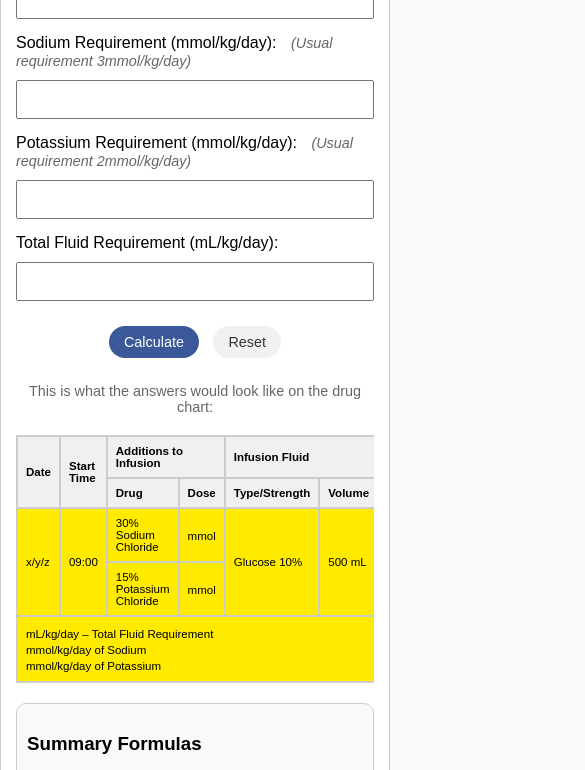
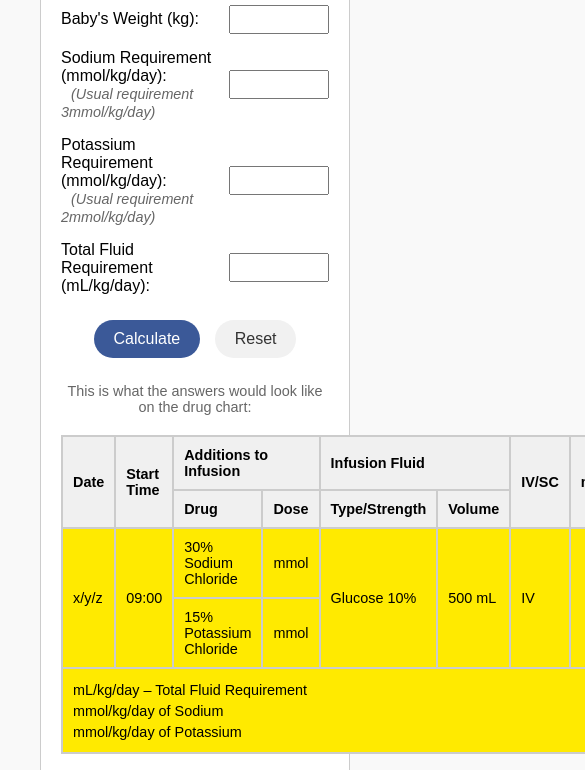
Before and after one commit to halhasani/neonatalcalc, a plain HTML site: page index.html in a window 390 px wide. Shown: the part 152-922 px from the top of the page, 585 px wide, since content can reach past the window. Drawn offline with nearby package versions, Linux system fonts and the light colour scheme.

Commit message:
Update index.html

```diff
--- a/index.html
+++ b/index.html
@@ -1,6 +1,5 @@
 <!DOCTYPE html>
 <html lang="en">
-
 <head>
     <meta charset="UTF-8">
     <meta name="viewport" content="width=device-width, initial-scale=1.0">
@@ -10,51 +9,43 @@
     <style>
         body {
             font-family: 'Arial', sans-serif;
-            margin: 0;
-            padding: 0;
+            margin: 20px;
+            padding: 20px;
             background-color: #f9f9f9;
         }
-
         .container {
             max-width: 800px;
-            margin: 20px auto;
+            margin: auto;
             padding: 20px;
             border: 1px solid #ccc;
             border-radius: 10px;
             background-color: #fff;
         }
-
         .form-group {
             margin-bottom: 15px;
             display: flex;
             align-items: center;
-            flex-wrap: wrap;
         }
-
         label {
-            flex: 1 0 100%;
+            flex: 1;
             font-size: 1em;
         }
-
         input[type="number"] {
-            width: 100%;
-            padding: 10px;
-            margin-top: 5px;
+            width: 100px;
+            padding: 5px;
+            margin-left: 10px;
             box-sizing: border-box;
         }
-
         .small-text {
             font-size: 0.9em;
             color: #666;
             margin-left: 10px;
             font-style: italic;
         }
-
         .button-group {
             text-align: center;
             margin-top: 20px;
         }
-
         button {
             padding: 10px 20px;
             font-size: 1em;
@@ -63,50 +54,40 @@
             border-radius: 20px;
             cursor: pointer;
         }
-
         .calculate-button {
             background-color: #3b5998;
             color: white;
         }
-
         .reset-button {
             background-color: #f1f1f1;
             color: #333;
         }
-
         .caption {
             text-align: center;
             font-size: 0.9em;
             margin-top: 20px;
-            color: #666;
+            color: #666; /* Slightly lighter color for secondary text */
         }
-
         table {
             width: 100%;
             margin-top: 20px;
             border-collapse: collapse;
             background-color: #FFEA00;
             font-size: 0.9em;
-            overflow-x: auto;
-            display: block;
         }
-
         th, td {
             border: 1.5pt solid #ccc;
             padding: 10px;
             text-align: left;
         }
-
         th {
             background-color: #f0f0f0;
         }
-
         .result-text {
             font-size: 1.2em;
             color: red;
             font-weight: bold;
         }
-
         .formulas {
             margin-top: 20px;
             background-color: #f9f9f9;
@@ -114,59 +95,20 @@
             border-radius: 10px;
             border: 1px solid #ccc;
         }
-
         .formula {
             margin-bottom: 10px;
         }
-
         .formula h4 {
             margin: 0;
             text-decoration: underline;
         }
-
         .formula p {
             margin: 5px 0 0 0;
             font-family: monospace;
             text-decoration: underline;
         }
-
-        /* Media query for smaller screens */
-        @media (max-width: 600px) {
-            .container {
-                padding: 15px;
-            }
-
-            .form-group {
-                flex-direction: column;
-                align-items: stretch;
-            }
-
-            label {
-                margin-bottom: 5px;
-            }
-
-            input[type="number"] {
-                width: 100%;
-            }
-
-            table th,
-            table td {
-                padding: 8px;
-                font-size: 0.8em;
-            }
-
-            .button-group button {
-                padding: 8px 15px;
-                font-size: 0.9em;
-            }
-
-            .formulas {
-                padding: 10px;
-            }
-        }
     </style>
 </head>
-
 <body>
     <div class="container">
         <h2>Neonatal IV Fluid Calculator</h2>
@@ -319,5 +261,4 @@
         }
     </script>
 </body>
-
 </html>
```
